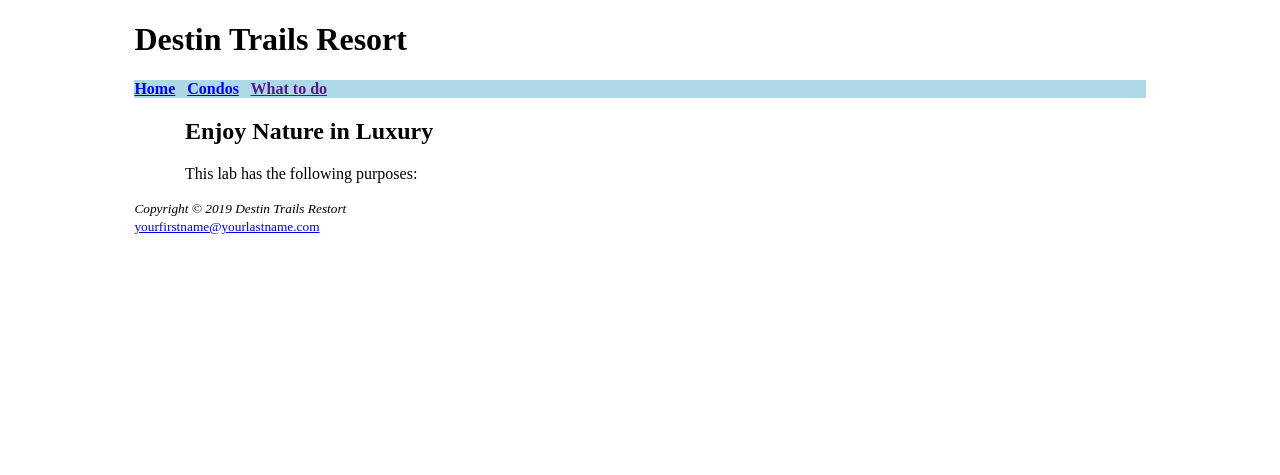
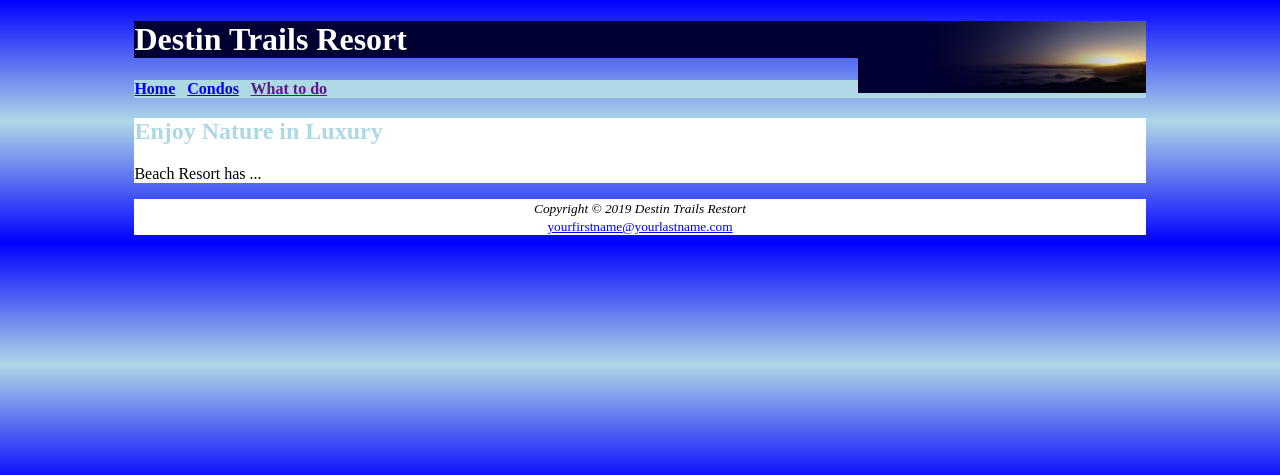
Before and after one commit to SpKorioth/Assignments, a PHP site: page / in a window 1280 px wide. Shown: the top 475 px of the page. Run offline with PHP 8.4, Linux system fonts and the light colour scheme.

Commit message:
Assignment 1

```diff
--- a/index.html
+++ b/index.html
@@ -8,6 +8,7 @@
 <body>
 <div id=wrapper>
 <header>
+  <img src="sunset.jpg" alt="sunset">
   <h1>Destin Trails Resort</h1>
 </header>
 <nav>
@@ -19,7 +20,7 @@
 </nav>
 <main>
 		<h2>Enjoy Nature in Luxury</h2>
-		<p>This lab has the following purposes:</p>
+		<p>Beach Resort has ...</p>
 </main>
 <footer>
 	<small>
--- a/style1.css
+++ b/style1.css
@@ -1,10 +1,12 @@
 body
 {
-
+	background-image: linear-gradient(blue, LightBlue, blue);
 }
 
 ol, ul
 {list-style-position: inside;}
+
+h2 {color: LightBlue;}
 
 #wrapper
 {
@@ -13,12 +15,29 @@ ol, ul
 	width: 80%;
 }
 
+header img
+{
+	float: right;
+	max-height:100%;
+	max-width:100%;
+}
+
+header
+{
+	color: white;
+	background-color: rgb(0,0,50);
+}
+
 nav
 {
 	background-color: LightBlue;
 }
 
 main
+{background-color: white;}
+
+footer
 {
-	text-indent: 5%;
+	background-color: white;
+	text-align: center;
 }
```
Also changed, not shown: condos.html (added).
